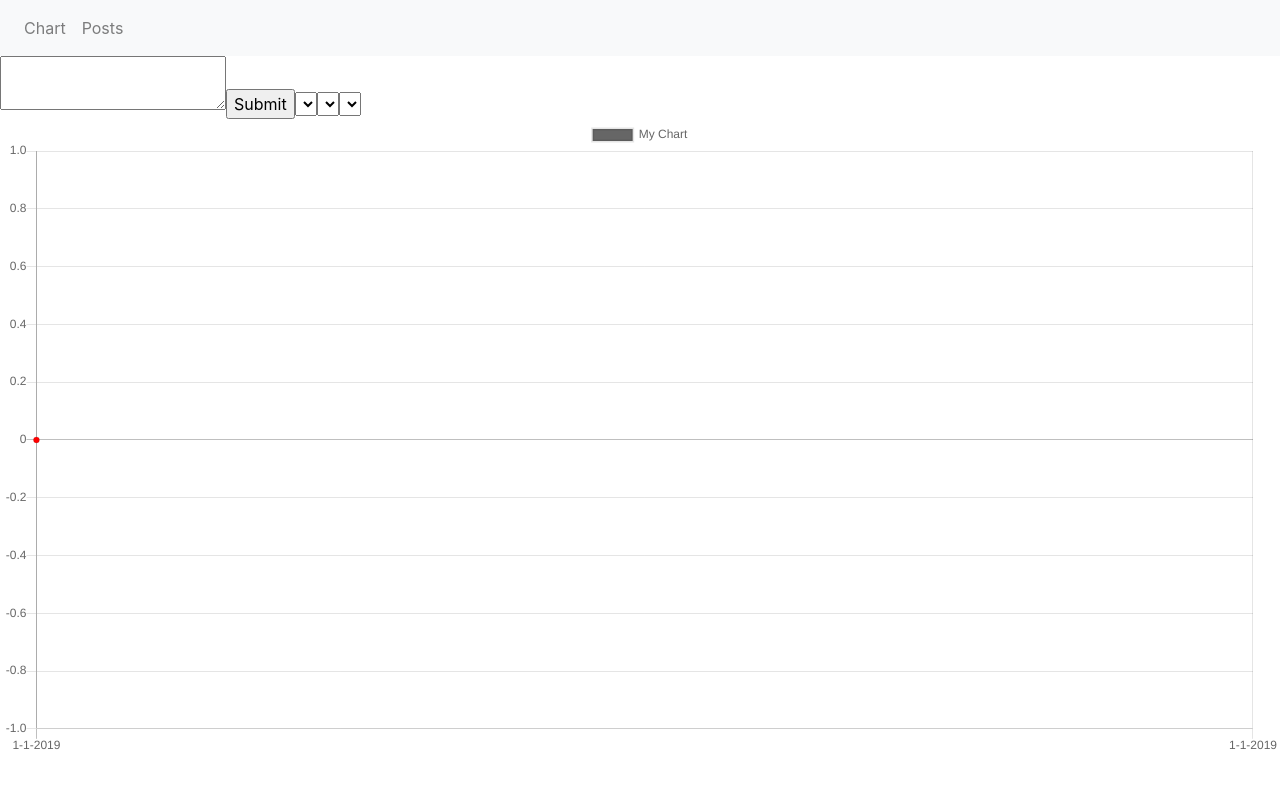
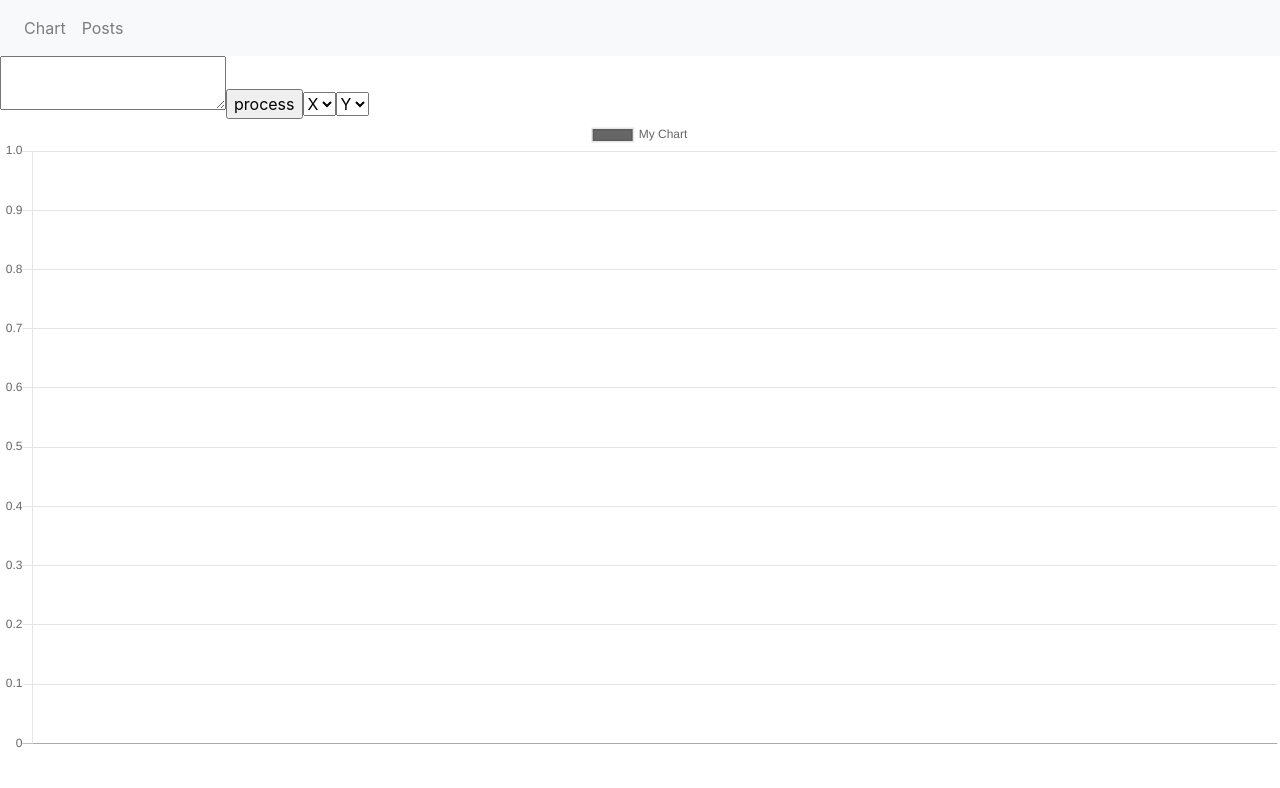
Before and after one commit to amradelata/chart, a React (Create React App) app: page / in a window 1280 px wide. Shown: the top 788 px of the page. Built offline with nearby package versions, Linux system fonts and the light colour scheme.

Commit message:
X AXIS/Y AXIS

```diff
--- a/src/components/Chart.js
+++ b/src/components/Chart.js
@@ -1,27 +1,25 @@
 import React, { Component } from 'react';
 import { Line } from 'react-chartjs-2';
-
 
 class Chart extends Component {
   constructor(props){
     super(props);
     this.textInputOne = React.createRef();
     this.textInputTow = React.createRef();
-    this.textInputThree = React.createRef();
+    // this.textInputThree = React.createRef();
     this.state = {
       chartData: {
-        labels: ['1-1-2019' ,'1-1-2019'],
+        labels: [ ],
         datasets:[
           {
             label: 'My Chart',
             data: [
-              0
+
             ],
-            backgroundColor:['red','red']
+            backgroundColor:['red','black']
           }
         ]
       },
-
 
       // value: 'Please write the data.' ,
       lines : [],
@@ -31,16 +29,14 @@ class Chart extends Component {
     this.processData = this.processData.bind(this);
   };
 
-
   handleChange(e) {
     this.setState({value: e.target.value});
   }
 
    processData(e) {
-      // alert('your data is: ' + this.state.value);
       e.preventDefault();
       let record_num = 3;
-      let allTextLines = this.state.value.split(" ");
+      let allTextLines = this.state.value.split(",");
       this.state.lines.push(allTextLines)
       let myArray = [
         {id :   Math.random().toString(36).substr(2, 9)},
@@ -61,14 +57,22 @@ class Chart extends Component {
       let elementTow = this.textInputTow.current
       elementTow.appendChild(optionTow);
       //
-      let optionThree = document.createElement('option');
-      let nodeThree = document.createTextNode(this.state.maenArray[0][3].spent);
-      optionThree.appendChild(nodeThree);
-      let elementThree = this.textInputThree.current
-      elementThree.appendChild(optionThree);
+      // let optionThree = document.createElement('option');
+      // let nodeThree = document.createTextNode(this.state.maenArray[0][3].spent);
+      // optionThree.appendChild(nodeThree);
+      // let elementThree = this.textInputThree.current
+      // elementThree.appendChild(optionThree);
       this.state.chartData.datasets[0].data[0] = this.state.maenArray[0][1].date
-      console.log(this.state.chartData.datasets[0].data[0] )
-  }
+      this.state.chartData.labels[0] = this.state.maenArray[0][2].amount
+      this.state.chartData.datasets[0].data[1] = this.state.maenArray[0][2].amount
+  };
+
+// addToChart(e){
+//       this.state.chartData.datasets[0].data[0] = this.state.maenArray[0][1].date
+//       this.state.chartData.datasets[0].data[1] = this.state.maenArray[0][2].amount
+//       this.state.chartData.labels[0] = this.state.maenArray[0][2].amount
+//       console.log(this.state.chartData.labels[0])
+// }
 
 
   render() {
@@ -77,24 +81,22 @@ class Chart extends Component {
         <div className="Chart">
           <form onSubmit={this.processData}>
             <textarea value={this.state.value} onChange={this.handleChange} />
-            <input type="submit" value="Submit" />
+            <input type="submit" value="process" />
 
 
 
              <select ref={this.textInputOne}>
-
+              <option value="X">X</option>
             </select>
 
              <select ref={this.textInputTow}>
+                <option value="Y">Y</option>
+            </select>
+             {/* <select ref={this.textInputThree}>
 
-            </select>
-             <select ref={this.textInputThree}>
-
-            </select>
-
+            </select> */}
+            {/* <button onClick={this.addToChart}>apply</button> */}
           </form>
-
-
 
               <Line
               data={this.state.chartData}
@@ -105,5 +107,4 @@ class Chart extends Component {
       );
   }
 }
-
 export default Chart;
```
